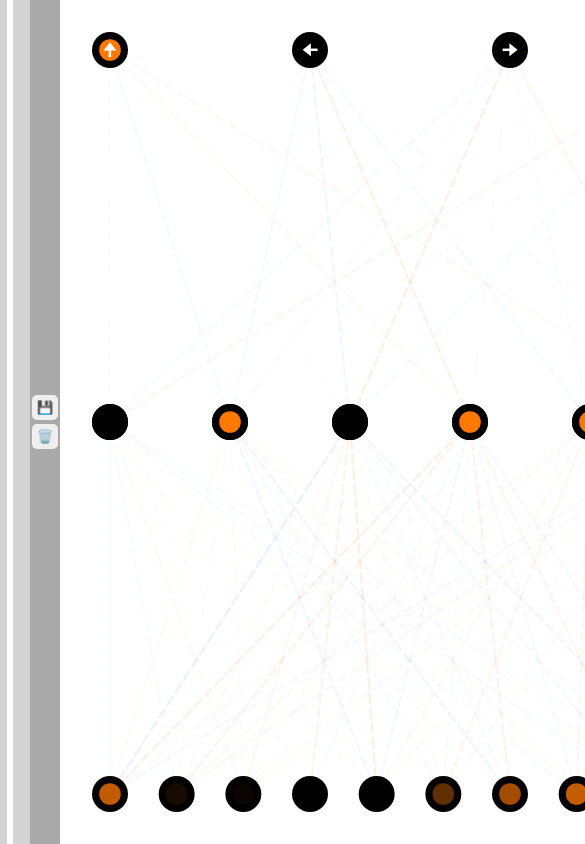
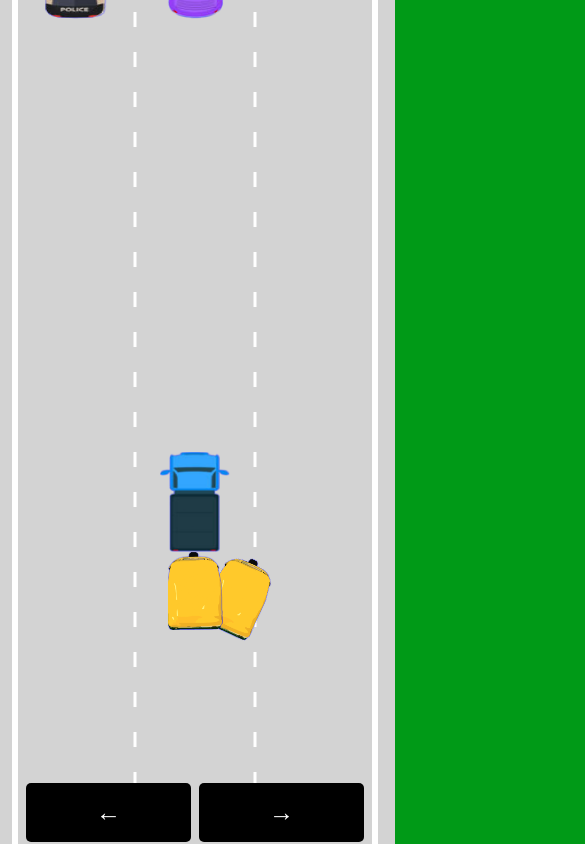
Before and after one commit to ArjunVarshney/Self-Driving-Car, a plain HTML site: page index.html in a window 390 px wide. Shown: the top 844 px of the page, 585 px wide, since content can reach past the window. Drawn offline with Linux system fonts and the light colour scheme.

Commit message:
made responsive

```diff
--- a/car.js
+++ b/car.js
@@ -25,7 +25,6 @@ class Car {
       this.img = new Image();
       if (controlType !== "DUMMY") {
          this.img.src = "./images/Auto.png";
-         console.log(this.controlType);
       } else {
          this.img.src = `./images/Car (${Math.round(
             1 + Math.random() * 27
@@ -65,6 +64,9 @@ class Car {
             this.controls.right = outputs[2];
             this.controls.reverse = outputs[3];
          }
+      }
+      if (window.innerWidth <= 1125 && !this.useBrain) {
+         this.controls.forward = true;
       }
    }
 
--- a/index.html
+++ b/index.html
@@ -10,11 +10,11 @@
 
 <body>
    <canvas id="carCanvas"></canvas>
-   <div id="verticalButtons">
-      <button onclick="save()">💾</button>
-      <button onclick="discard()">🗑️</button>
+   <canvas id="networkCanvas"></canvas>
+   <div class="arrows">
+      <button id="left-btn" onmousedown="moveLeft()">←</button>
+      <button id="right-btn">→</button>
    </div>
-   <canvas id="networkCanvas"></canvas>
    <script src="network.js"></script>
    <script src="visualizer.js"></script>
    <script src="sensor.js"></script>
--- a/main.js
+++ b/main.js
@@ -12,18 +12,17 @@ const networkCtx = networkCanvas.getContext("2d");
 const nLanes = 3;
 const road = new Road(carCanvas.width / 2, carCanvas.width * 0.9, nLanes);
 
-N = 1;
-const cars = generateCars(N, "AI", 4);
-let bestCar = cars[0];
+const car = generateCars(1, "AI", 4)[0];
+const keyCar = generateCars(1, "KEYS", 4)[0];
+let bestBrain = car;
 
-for (let i = 0; i < cars.length; i++) {
-   cars[i].brain = {
+car.brain = {
    levels: [
       {
          inputs: [
-               0.7352072918152377, 0.731025855071065, 0.6885409329653743,
-               0.5682775378003309, 0.12475003095052162, 0, 0,
-               0.7761349345710282, 0.8294191189695688, 0.5067317848590267,
+            0.7606851643002227, 0.746262434157909, 0.6902309347967898,
+            0.16530226162458872, 0, 0, 0, 0.33630972481632715,
+            0.7442336281057809, 0.7605447774935772,
          ],
          outputs: [0, 1, 0, 1, 1, 1],
          biases: [
@@ -32,54 +31,48 @@ for (let i = 0; i < cars.length; i++) {
          ],
          weights: [
             [
-                  -0.02777663393208832, 0.041034188223528015,
-                  -0.10381803652354833, 0.12340733592409817,
-                  0.03834287007791186, -0.045983213084497536,
+               -0.02777663393208832, 0.041034188223528015, -0.10381803652354833,
+               0.12340733592409817, 0.03834287007791186, -0.045983213084497536,
             ],
             [
                -0.030032839011689405, -0.010493888998465293,
-                  0.030837843666421526, 0.09405296138674739,
-                  0.05596057312823187, 0.05877580801197767,
+               0.030837843666421526, 0.09405296138674739, 0.05596057312823187,
+               0.05877580801197767,
             ],
             [
-                  0.04254775170621399, 0.020498133803819308,
-                  0.061843303298425585, 0.02363496044811704,
-                  0.013936220190150974, 0.03382518993048924,
+               0.04254775170621399, 0.020498133803819308, 0.061843303298425585,
+               0.02363496044811704, 0.013936220190150974, 0.03382518993048924,
             ],
             [
-                  -0.010294270403514707, 0.005425231218738194,
-                  0.09841881693159352, -0.02686725772490912,
-                  -0.01446051172487465, 0.012913077153879614,
+               -0.010294270403514707, 0.005425231218738194, 0.09841881693159352,
+               -0.02686725772490912, -0.01446051172487465, 0.012913077153879614,
             ],
             [
                0.021581186610217233, -0.0656867456632832, 0.1352065911079851,
-                  -0.05543839828939101, 0.048120207214511775,
-                  0.028847136715842398,
+               -0.05543839828939101, 0.048120207214511775, 0.028847136715842398,
             ],
             [
                0.0063928033718285175, -0.04089754843526677,
-                  0.027201054143129916, -0.018335928831631883,
-                  0.07279969098746433, 0.028206487481855256,
+               0.027201054143129916, -0.018335928831631883, 0.07279969098746433,
+               0.028206487481855256,
             ],
             [
                0.024273137170389175, -0.07137591163144826,
-                  -0.039018636090058595, 0.09650767491032008,
-                  0.009611339300149804, -0.0006917527776560293,
+               -0.039018636090058595, 0.09650767491032008, 0.009611339300149804,
+               -0.0006917527776560293,
             ],
             [
-                  -0.03612558771900479, 0.04167664469563938,
-                  -0.011384680535967856, -0.04468558884116707,
-                  0.07239323479415834, 0.058620431587252886,
+               -0.03612558771900479, 0.04167664469563938, -0.011384680535967856,
+               -0.04468558884116707, 0.07239323479415834, 0.058620431587252886,
             ],
             [
                -0.034686170996355896, 0.027627326122769715,
-                  -0.04719128996802851, 0.08061323235577986,
-                  0.07401538550217043, -0.006006374898458433,
+               -0.04719128996802851, 0.08061323235577986, 0.07401538550217043,
+               -0.006006374898458433,
             ],
             [
-                  -0.026876005195815785, 0.02841109588802567,
-                  -0.06542580550817038, -0.049257229837508444,
-                  0.031033647620335857, 0.03314873718640675,
+               -0.026876005195815785, 0.02841109588802567, -0.06542580550817038,
+               -0.049257229837508444, 0.031033647620335857, 0.03314873718640675,
             ],
          ],
       },
@@ -100,8 +93,8 @@ for (let i = 0; i < cars.length; i++) {
                -0.019440216682246648, 0.014696331762315148,
             ],
             [
-                  0.015290662548022495, -0.0613709375365824,
-                  0.12370272057602362, -0.03177131601671183,
+               0.015290662548022495, -0.0613709375365824, 0.12370272057602362,
+               -0.03177131601671183,
             ],
             [
                0.05222145167936909, 0.10987849328032137, 0.01566727836311904,
@@ -112,17 +105,13 @@ for (let i = 0; i < cars.length; i++) {
                -0.024280330786281994, -0.1426295396859826,
             ],
             [
-                  0.05466526454919886, -0.017462740763841016,
-                  0.07010777064100705, -0.026078004595869578,
+               0.05466526454919886, -0.017462740763841016, 0.07010777064100705,
+               -0.026078004595869578,
             ],
          ],
       },
    ],
 };
-   if (i != 0) {
-      NeuralNetwork.mutate(cars[i].brain, 0.01);
-   }
-}
 
 let traffic = [
    new Car(road.getLaneCenter(1), -100, carWidth, carHeight, "DUMMY", 2),
@@ -213,6 +202,29 @@ function discard() {
    localStorage.removeItem("bestBrain");
 }
 
+function moveLeft() {
+   if (keyCar.speed != 0) {
+      const flip = keyCar.speed > 0 ? 1 : -1;
+      keyCar.angle += 0.03 * flip;
+      if (Math.abs(keyCar.speed) < 1) {
+         keyCar.angle -=
+            (flip * 0.003 * (keyCar.maxSpeed - keyCar.speed)) /
+            (Math.abs(keyCar.speed) > 0.4 ? 7 : 6);
+      }
+   }
+}
+function moveRight() {
+   if (keyCar.speed != 0) {
+      const flip = keyCar.speed > 0 ? 1 : -1;
+      keyCar.angle -= 0.03 * flip;
+      if (Math.abs(keyCar.speed) < 1) {
+         keyCar.angle +=
+            (flip * 0.003 * (keyCar.maxSpeed - keyCar.speed)) /
+            (Math.abs(keyCar.speed) > 0.4 ? 7 : 6);
+      }
+   }
+}
+
 function generateCars(N, type, topSpeed) {
    let cars = [];
    let height = carHeight;
@@ -234,19 +246,30 @@ function animate() {
       traffic[i].update(road.borders, []);
    }
 
-   for (let i = 0; i < cars.length; i++) {
-      const car = cars[i];
-      car.update(road.borders, traffic);
+   if (keyCar.damaged) {
+      setTimeout(() => window.location.reload(), 2000);
    }
 
-   let minY = -200;
-   bestCar = cars.find((c) => {
-      minY = Math.min(...cars.map((c) => c.y));
-      return c.y == minY;
+   document.addEventListener("touchstart", (e) => {
+      if (e.targetTouches[0].clientX > window.innerWidth / 2) {
+         keyCar.controls.right = true;
+      } else {
+         keyCar.controls.left = true;
+      }
    });
+
+   document.addEventListener("touchend", (e) => {
+      keyCar.controls.right = false;
+      keyCar.controls.left = false;
+   });
+
+   if (keyCar.y < 0) car.update(road.borders, traffic);
+   keyCar.update(road.borders, traffic);
 
    carCanvas.height = window.innerHeight;
    networkCanvas.height = window.innerHeight;
+
+   bestCar = car.y > keyCar.y ? keyCar : car;
 
    carCtx.save();
    carCtx.translate(0, -bestCar.y + carCanvas.height * 0.7);
@@ -257,16 +280,11 @@ function animate() {
       traffic[i].draw(carCtx);
    }
 
-   carCtx.globalAlpha = 0.2;
-   for (let i = 0; i < cars.length; i++) {
-      const car = cars[i];
    car.draw(carCtx);
-   }
-   carCtx.globalAlpha = 1;
-   bestCar.draw(carCtx);
+   keyCar.draw(carCtx);
 
    carCtx.restore();
 
-   Visualizer.drawNetwork(networkCtx, bestCar.brain);
+   Visualizer.drawNetwork(networkCtx, car.brain);
    requestAnimationFrame(animate);
 }
--- a/style.css
+++ b/style.css
@@ -1,28 +1,51 @@
 body {
-   margin:0;
-   background:darkgray;
+   margin: 0;
+   background: #009A17;
    overflow: hidden;
    display: flex;
    justify-content: center;
    align-items: center;
+   user-select: none;
 }
-#verticalButtons{
+#verticalButtons {
    display: flex;
    flex-direction: column;
 }
-button{
+button {
    border: none;
    border-radius: 5px;
-   padding: 5px;
+   padding: 15px 70px;
    margin: 2px;
    cursor: pointer;
+   background: black;
+   color: white;
+   font-size: 25px;
+   text-align: center;
 }
-button:hover{
-   background:blue
+button:hover {
+   background: blue;
 }
-#networkCanvas{
+.arrows {
+   position: absolute;
+   bottom: 0;
+   left: 50%;
+   transform: translate(-50%);
+   width: 100%;
+   min-width: 400px;
+   text-align: center;
+   display: none;
+}
+#networkCanvas {
    background: white;
 }
-#carCanvas{
+@media only screen and (max-width: 1125px) {
+   #networkCanvas {
+      display: none;
+   }
+   .arrows {
+      display: block;
+   }
+}
+#carCanvas {
    background: lightgray;
 }
```
Lines whose indentation alone changed are shown as unchanged.
